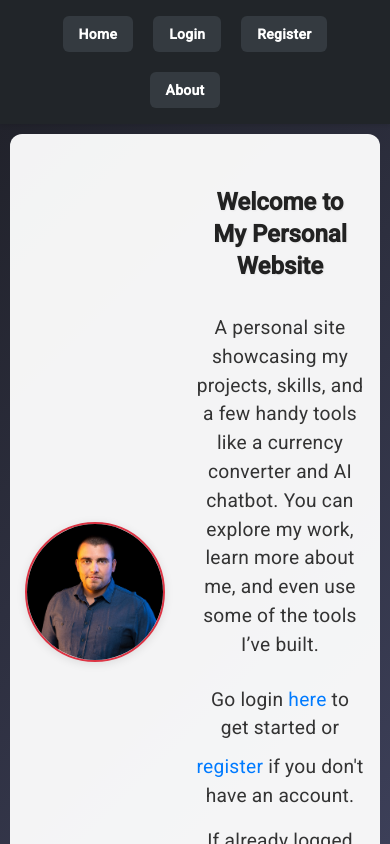
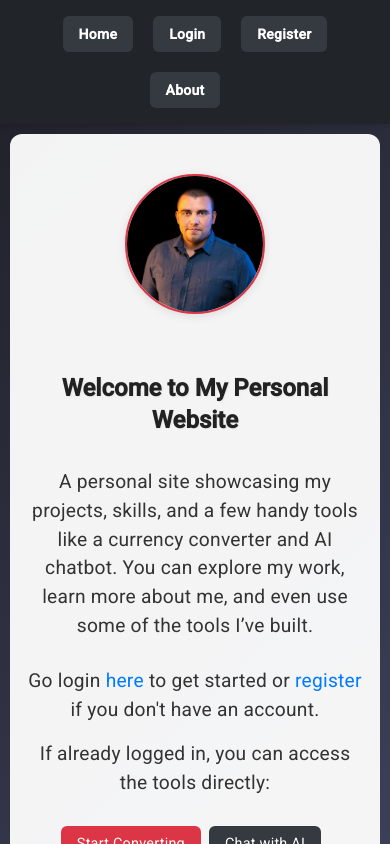
Before and after one commit to RumenTerziev/rl-fin-flow-frontend, an Angular app: page /home in a window 390 px wide. Built offline with nearby package versions, Linux system fonts and the light colour scheme; a web font is replaced by a local one.

Commit message:
Fixed profile page responsive design.

```diff
--- a/src/app/home/home.component.css
+++ b/src/app/home/home.component.css
@@ -31,12 +31,11 @@
 
 .hero-content {
   display: flex;
+  flex-direction: column;
   align-items: center;
-  gap: 30px;
-  flex-wrap: wrap;
-  justify-content: center;
-  text-align: left;
+  gap: 20px;
   width: 100%;
+  text-align: center;
 }
 
 .hero-image {
@@ -55,8 +54,8 @@
 }
 
 .hero-text {
-  max-width: 500px;
-  flex: 1;
+  max-width: 600px;
+  text-align: center;
 }
 
 .subtitle {
--- a/src/app/profile/profile.component.css
+++ b/src/app/profile/profile.component.css
@@ -110,6 +110,13 @@
 }
 
 @media (max-width: 480px) {
+  .profile-info h3 {
+    font-size: 1.4rem;
+    word-break: break-word;
+    overflow-wrap: break-word;
+    white-space: normal;
+  }
+
   .avatar {
     width: 80px;
     height: 80px;
```
